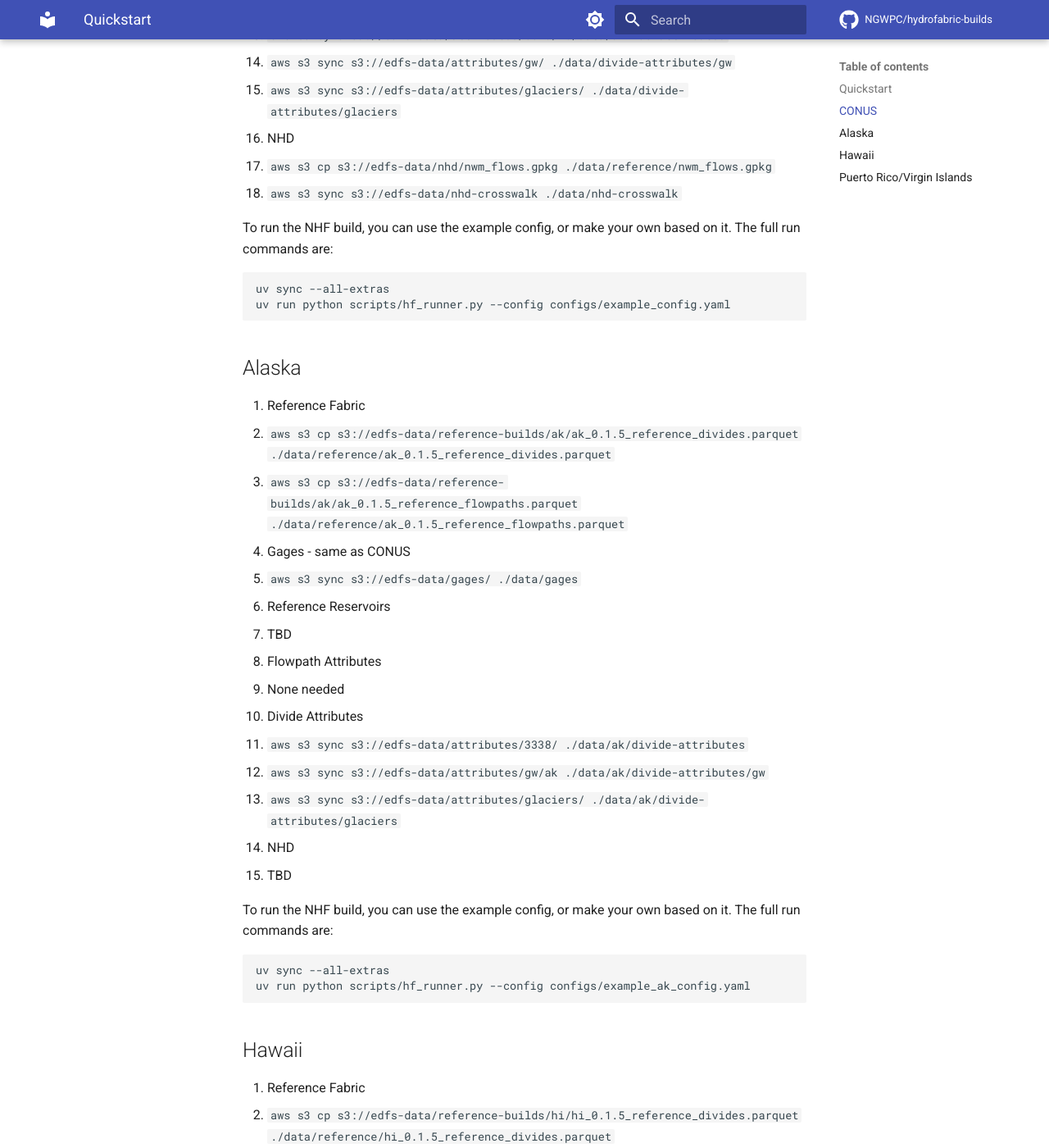
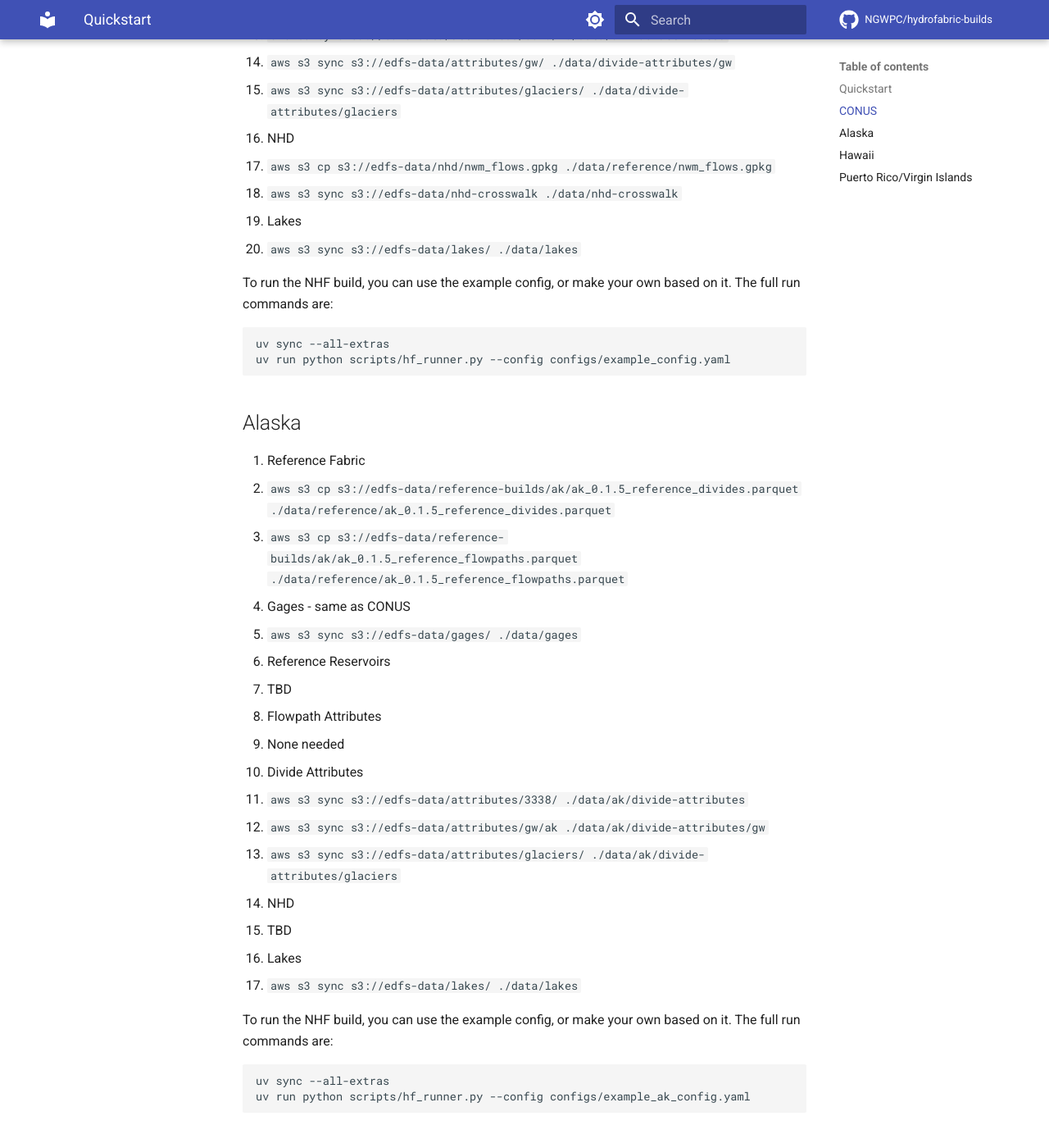
Before and after one commit to NGWPC/nhf-builds, an MkDocs documentation site: the page built from docs/builds/quickstart.md, in a window 1280 px wide and 1400 px high, scrolled down 917 px. Shown: the whole window at 82% size. Built offline with MkDocs 1.6.1 and Material for MkDocs 9.7.7, drawn with Linux system fonts in a browser that asks for light colours; comment, search, counter and statistics services are not loaded; some of the changed text lies outside the part shown.

Commit message:
docs: add aws sync lakes

````diff
--- a/docs/builds/quickstart.md
+++ b/docs/builds/quickstart.md
@@ -27,6 +27,9 @@ Below are the data files needed for running a full build of the NHF dataset and
 - `aws s3 cp s3://edfs-data/nhd/nwm_flows.gpkg ./data/reference/nwm_flows.gpkg`
 - `aws s3 sync s3://edfs-data/nhd-crosswalk ./data/nhd-crosswalk`
 
+7. Lakes
+- `aws s3 sync s3://edfs-data/lakes/ ./data/lakes`
+
 To run the NHF build, you can use the example config, or make your own based on it. The full run commands are:
 ```sh
 uv sync --all-extras
@@ -55,6 +58,9 @@ uv run python scripts/hf_runner.py --config configs/example_config.yaml
 6. NHD
 - TBD
 
+7. Lakes
+- `aws s3 sync s3://edfs-data/lakes/ ./data/lakes`
+
 To run the NHF build, you can use the example config, or make your own based on it. The full run commands are:
 ```sh
 uv sync --all-extras
@@ -81,6 +87,9 @@ uv run python scripts/hf_runner.py --config configs/example_ak_config.yaml
 
 6. NHD
 - TBD
+
+7. Lakes
+- `aws s3 sync s3://edfs-data/lakes/ ./data/lakes`
 
 To run the NHF build, you can use the example config, or make your own based on it. The full run commands are:
 ```sh
@@ -109,6 +118,9 @@ uv run python scripts/hf_runner.py --config configs/example_hi_config.yaml
 6. NHD
 - TBD
 
+7. Lakes
+- `aws s3 sync s3://edfs-data/lakes/ ./data/lakes`
+
 To run the NHF build, you can use the example config, or make your own based on it. The full run commands are:
 ```sh
 uv sync --all-extras
````
